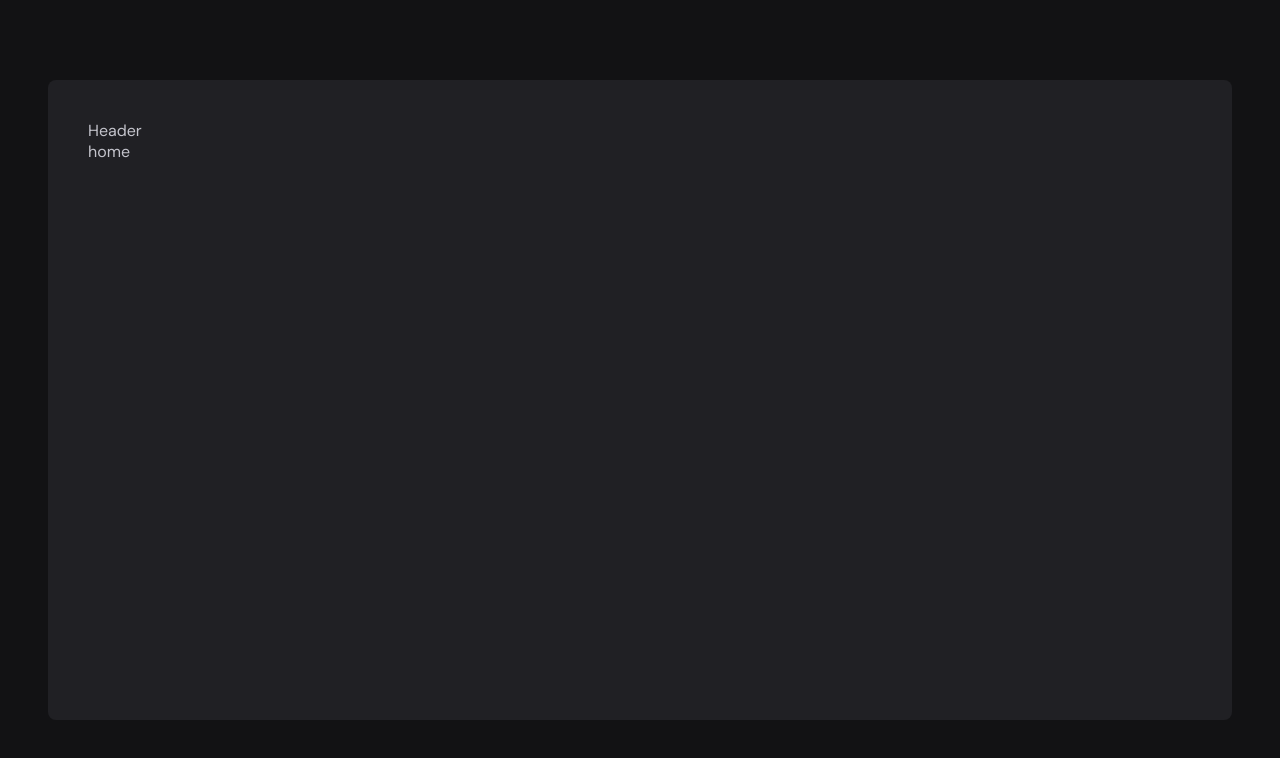
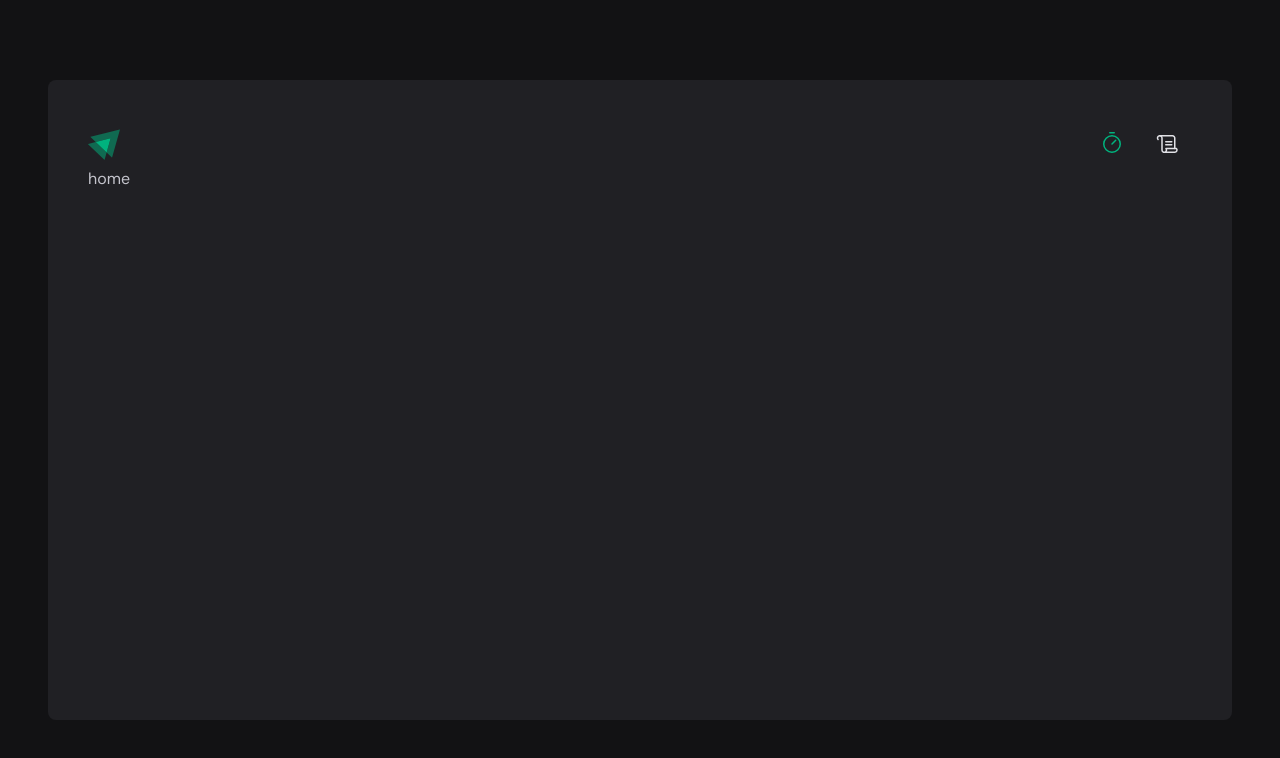
Before and after one commit to falaigor/timer, a React (Vite) app: page / in a window 1280 px wide. Shown: the top 758 px of the page. Built offline with nearby package versions, Linux system fonts and the light colour scheme.

Commit message:
styles header component

```diff
--- a/src/components/Header/index.tsx
+++ b/src/components/Header/index.tsx
@@ -1,3 +1,22 @@
+import { HeaderContainer } from './styles'
+import { Scroll, Timer } from 'phosphor-react'
+import logoIgnite from '../../assets/logo-ignite.svg'
+import { NavLink } from 'react-router-dom'
+
 export function Header() {
-  return <header>Header</header>
+  return (
+    <HeaderContainer>
+      <img src={logoIgnite} alt="Dois triangulos" />
+
+      <nav>
+        <NavLink to="/" title="Timer">
+          <Timer size={24} />
+        </NavLink>
+
+        <NavLink to="/history" title="Histórico">
+          <Scroll size={24} />
+        </NavLink>
+      </nav>
+    </HeaderContainer>
+  )
 }
--- a/src/components/Header/styles.ts
+++ b/src/components/Header/styles.ts
@@ -0,0 +1,34 @@
+import styled from 'styled-components'
+
+export const HeaderContainer = styled.header`
+  display: flex;
+  align-items: center;
+  justify-content: space-between;
+
+  nav {
+    display: flex;
+    gap: 0.5rem;
+
+    a {
+      width: 3rem;
+      height: 3rem;
+
+      display: flex;
+      justify-content: center;
+      align-items: center;
+
+      color: ${(props) => props.theme['gray-100']};
+
+      border-top: 3px solid transparent;
+      border-bottom: 3px solid transparent;
+
+      &:hover {
+        border-bottom: 3px solid ${(props) => props.theme['green-300']};
+      }
+
+      &.active {
+        color: ${(props) => props.theme['green-300']};
+      }
+    }
+  }
+`
```
Also changed, not shown: src/assets/logo-ignite.svg (added).
